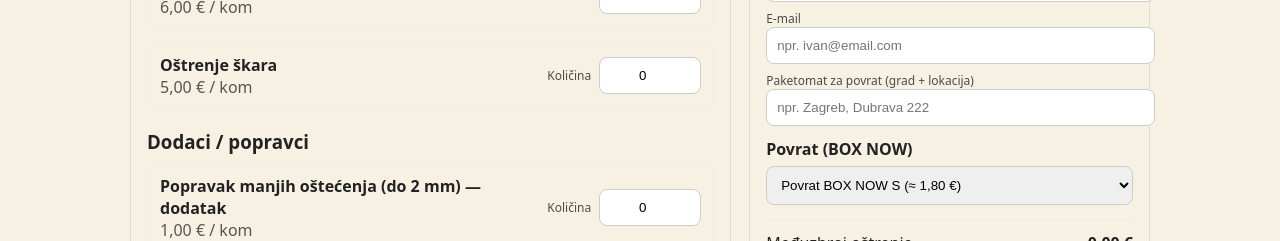
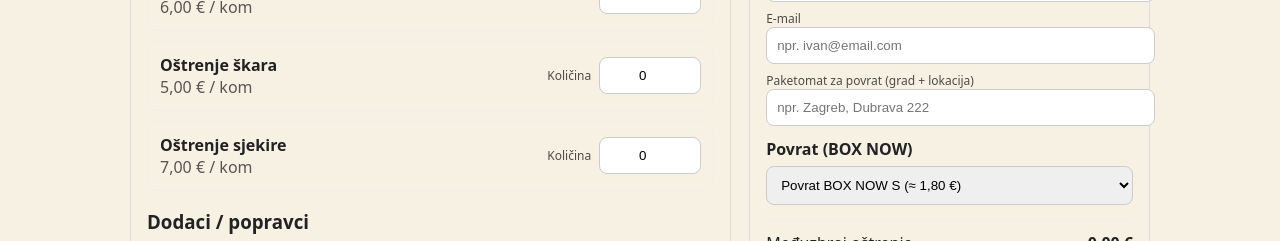
Before and after one commit to Nenad-cmd/ostrenje-nozeva-zagreb, a Next.js app: page / in a window 1280 px wide. Shown: the part 1180-1421 px from the top of the page. Built offline with nearby package versions, Linux system fonts and the light colour scheme.

Commit message:
Update page.tsx

```diff
--- a/app/page.tsx
+++ b/app/page.tsx
@@ -9,6 +9,7 @@ const baseLines: Line[] = [
   { id: "knife_58plus", name: "Oštrenje noža (58+ HRC)", price: 5, kind: "base" },
   { id: "serrated", name: "Oštrenje nazubljenog noža", price: 6, kind: "base" },
   { id: "scissors", name: "Oštrenje škara", price: 5, kind: "base" },
+  { id: "axe" , name: "Oštrenje sjekire" , price: 7, kind: "base" },
 ];
 
 const addonLines: Line[] = [
```
